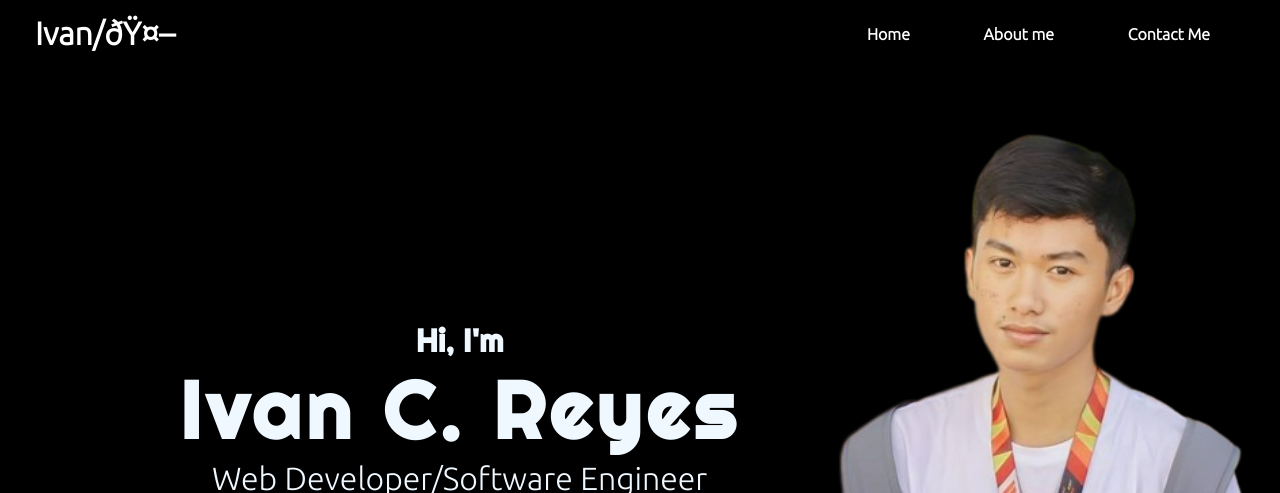
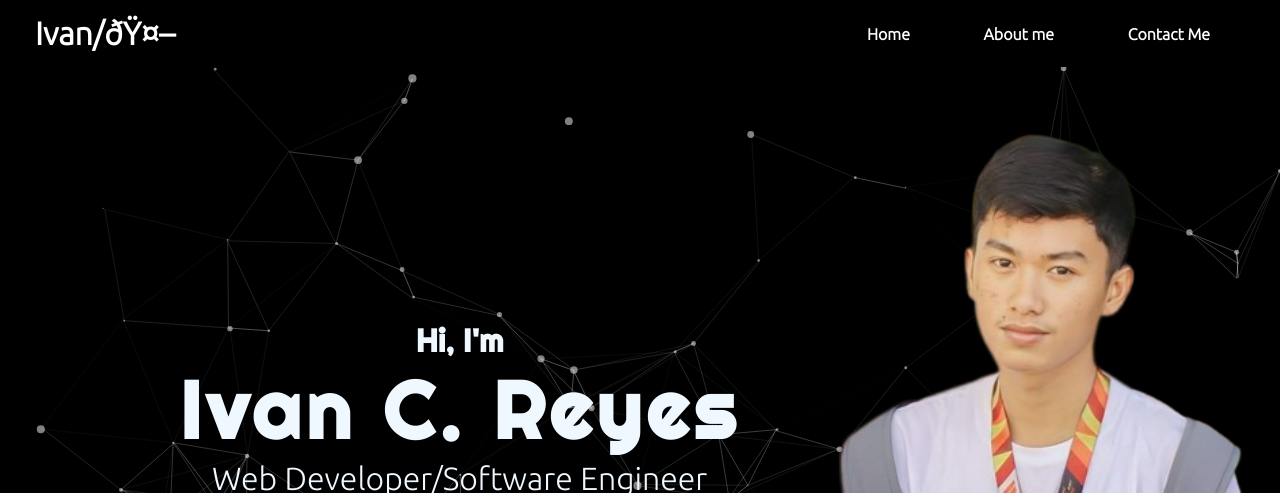
Before and after one commit to Ivan02403/PortfolioResponsive, a plain HTML site: page index.html in a window 1280 px wide. Shown: the top 493 px of the page. Drawn offline with Linux system fonts and the light colour scheme.

Commit message:
Add files via upload

```diff
--- a/index.html
+++ b/index.html
@@ -25,8 +25,8 @@
 					</ul>
 				</nav>
 			</header>
-			<section>
-				<div class="hero">
+			<section id="particles-js">
+				<div class="hero" >
 					<h1 class="great">Hi, I'm</h1>
 					<h2 class="head-title">Ivan C. Reyes</h2>
 					<p class="head-info">Web Developer/Software Engineer</p>
@@ -59,9 +59,9 @@
 		</footer>
 		<!-- <div id="particles-js">
 			<h1 class="head-particle" style="color:white">HI</h1>
-		</div>
+		</div> -->
 		<script type="text/javascript" src="./particles.js"></script>
-		<script type="text/javascript" src="./app.js"></script> -->
+		<script type="text/javascript" src="./app.js"></script>
 
 	</body>
 </html>
--- a/style.css
+++ b/style.css
@@ -117,8 +117,9 @@ li .naviList{
 }
 
 #particles-js{
-	height: 100vh;
+	height: 87vh;
 	background-color: black;
+	/* position:absolute; */
 
 }
 
```
